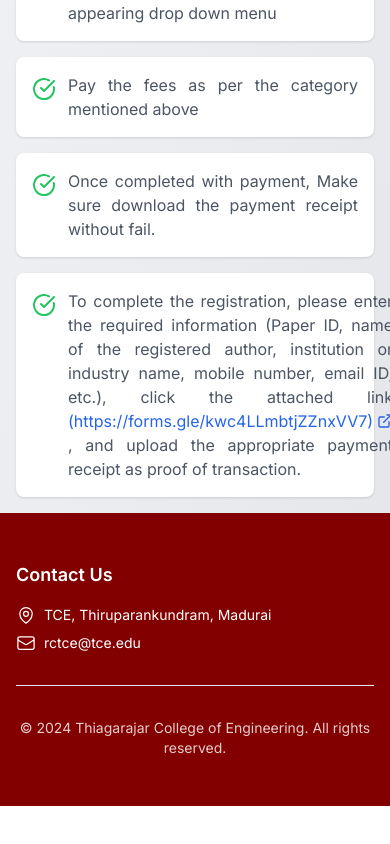
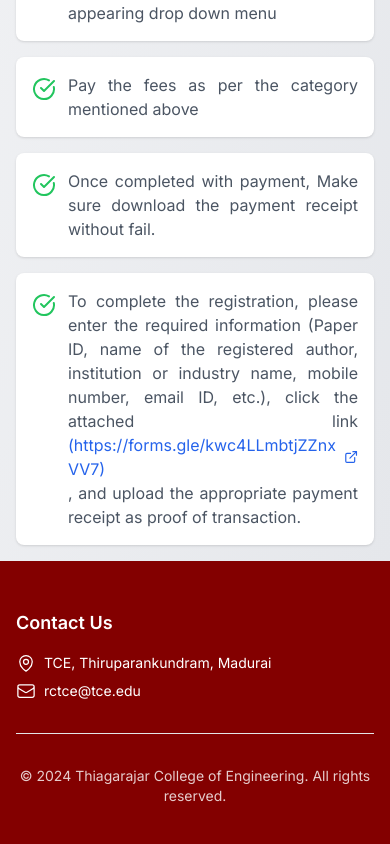
Before and after one commit to kmrsanthosh/TCEResearchConclave, a Next.js app: page /TCEResearchConclave/ in a window 390 px wide. Shown: the part 10325-11169 px from the top of the page. Before the commit the page ends 11131 px from the top, so only its background shows below. Built offline with nearby package versions, Linux system fonts and the light colour scheme.

Commit message:
Set breakpoint for link text

```diff
--- a/components/PaymentInformation.tsx
+++ b/components/PaymentInformation.tsx
@@ -95,7 +95,7 @@ const PaymentInformation: React.FC = () => {
               href={"https://forms.gle/kwc4LLmbtjZZnxVV7"}
               target="_blank"
               rel="noopener noreferrer"
-              className="inline-flex items-center text-blue-600 hover:text-blue-800"
+              className="inline-flex items-center text-blue-600 hover:text-blue-800 break-all whitespace-normal"
             >
               (https://forms.gle/kwc4LLmbtjZZnxVV7)
               <ExternalLink className="ml-1 h-4 w-4" />
```
